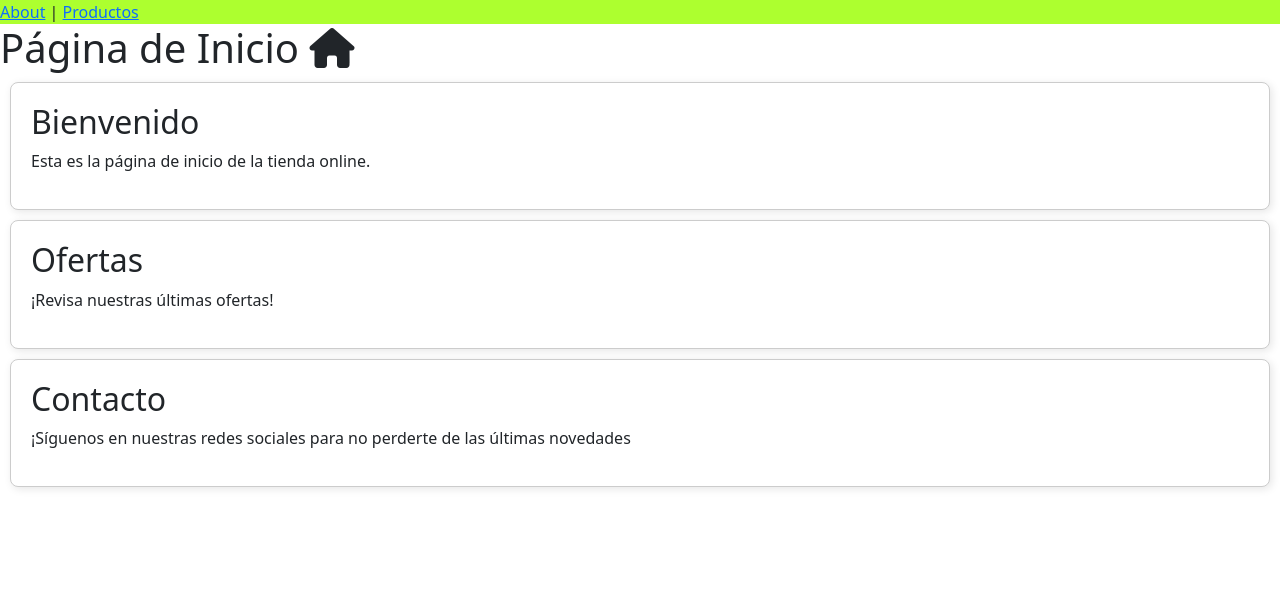
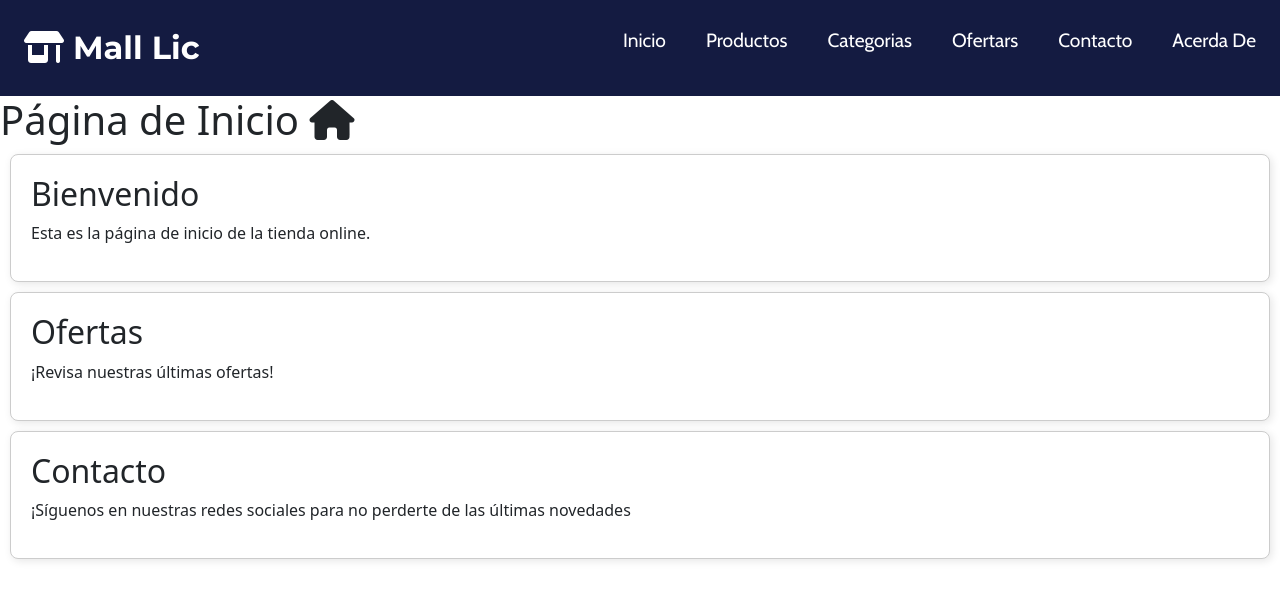
Before and after one commit to arieldiaz10/proyecto-lic-tienda-online, a Vue app: page / in a window 1280 px wide. Shown: the top 600 px of the page. Built offline with nearby package versions, Linux system fonts and the light colour scheme; a web font is replaced by a local one.

Commit message:
Creación del menu de navegación en App.Vue

```diff
--- a/public/index.html
+++ b/public/index.html
@@ -11,6 +11,7 @@
     <link rel="preconnect" href="https://fonts.gstatic.com" crossorigin>
     <link href="https://fonts.googleapis.com/css2?family=Cabin:ital,wght@0,400..700;1,400..700&family=Hind+Madurai:wght@300;400;500;600;700&family=Montserrat:ital,wght@0,100..900;1,100..900&display=swap" rel="stylesheet">
     <!--Enlace a Font Awesome-->
+
     <link rel="stylesheet" href="https://cdnjs.cloudflare.com/ajax/libs/font-awesome/6.6.0/css/all.min.css" integrity="sha512-Kc323vGBEqzTmouAECnVceyQqyqdsSiqLQISBL29aUW4U/M7pSPA/gEUZQqv1cwx4OnYxTxve5UMg5GT6L4JJg==" crossorigin="anonymous" referrerpolicy="no-referrer" />
   </head>
   <body>
--- a/src/App.vue
+++ b/src/App.vue
@@ -1,12 +1,54 @@
 <template>
-  <nav>
-    <router-link to="/about">About</router-link> |
-    <router-link to="/">Productos</router-link>
-  </nav>
-  <router-view/>
+  <header>
+    <nav>
+      <div class="logo">
+        <router-link to="/">
+          <i class="fa-solid fa-shop"></i> Mall Lic
+        </router-link>
+      </div>
+      <ul class="menu">
+        <li><router-link to="/">Inicio</router-link></li>
+        <li><router-link to="/">Productos</router-link></li>
+        <li><router-link to="/">Categorias</router-link></li>
+        <li><router-link to="/">Ofertars</router-link></li>
+        <li><router-link to="/">Contacto</router-link></li>
+        <li><router-link to="/about">Acerda De</router-link></li>
+      </ul>
+    </nav>
+  </header>
+  <router-view />
 </template>
+
 <style scoped>
-  nav {
-    background-color: greenyellow;
-  }
+
+header{
+  padding: 1.5rem;
+  background-color: #141B41;
+}
+nav {
+  display: flex;
+  align-items: center;
+  justify-content: space-between;
+}
+
+.logo a{
+  font-family: 'Montserrat';
+  font-weight: 700;
+  font-size: 2rem;
+  color: #fff;
+  text-decoration: none;
+}
+
+.menu{
+  list-style: none;
+  font-family: 'Cabin';
+  font-size: 1.2rem;
+  display: flex;
+  gap: 40px;
+}
+
+.menu a {
+  color: #fff;
+  text-decoration: none;
+}
 </style>
```
